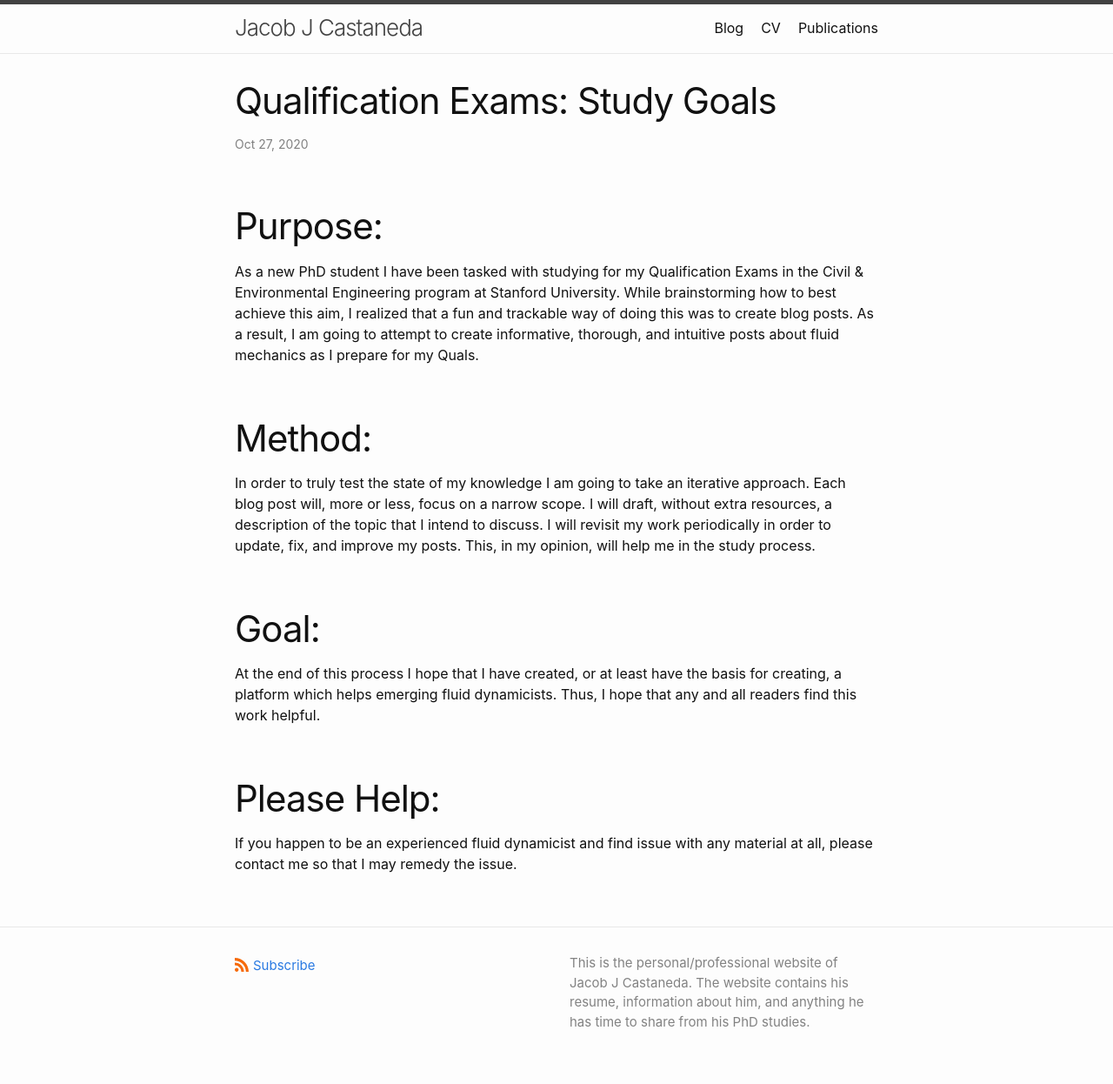
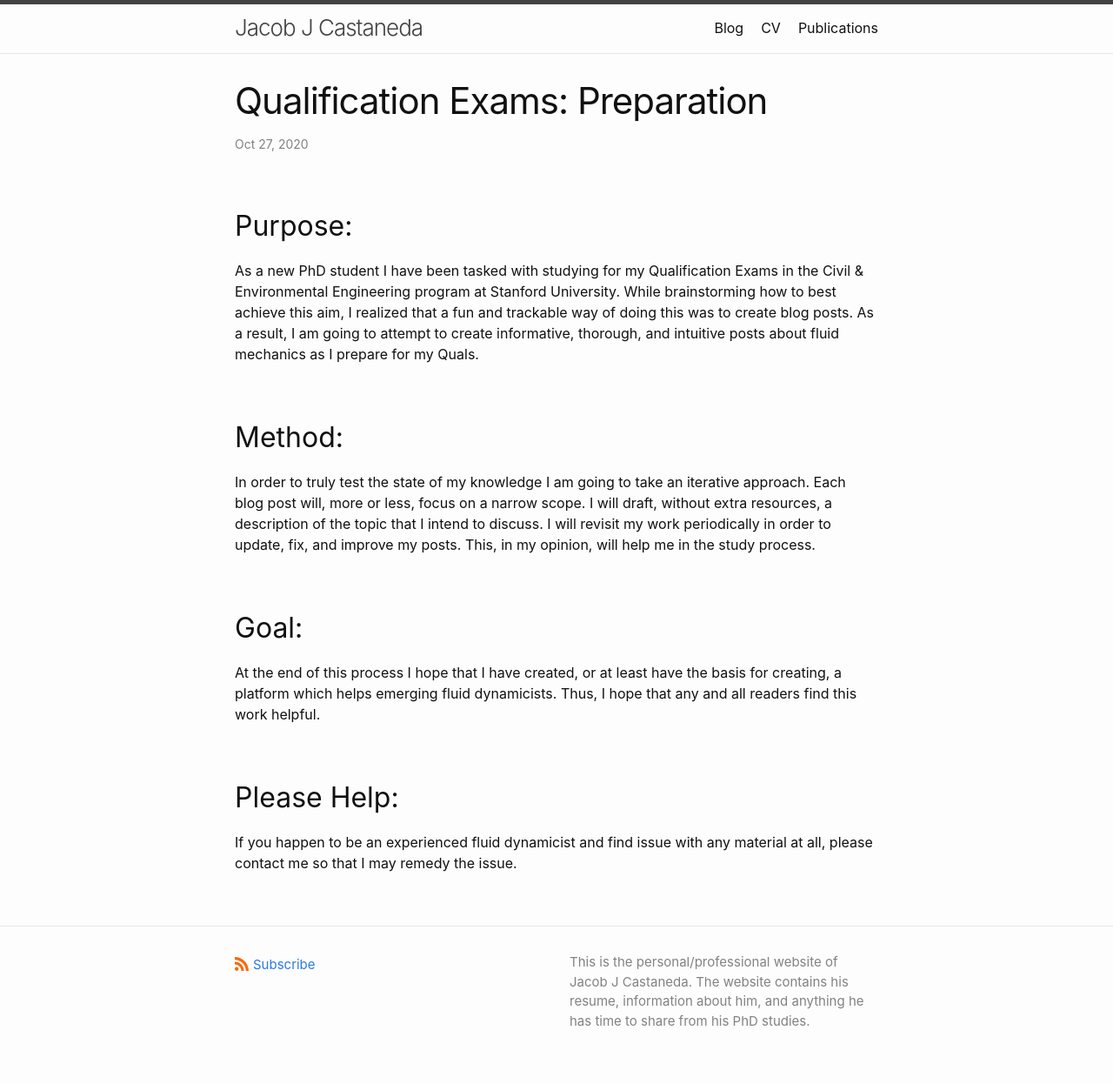
Before and after one commit to jacobjcastaneda/jacobjcastaneda.github.io, a Jekyll site: the page built from docs/_posts/2020-10-27-quals.md, in a window 1280 px wide. Shown: the whole page at 87% size. Built offline with Jekyll 4.4.1, drawn with Linux system fonts in a browser that asks for light colours.

Commit message:
fix font size

```diff
--- a/docs/_posts/2020-10-27-quals.md
+++ b/docs/_posts/2020-10-27-quals.md
@@ -1,20 +1,20 @@
 ---
 layout: post
-title: 'Qualification Exams: Study Goals'
+title: "Qualification Exams: Preparation"
 ---
 
-# Purpose:
+## Purpose:
 
   As a new PhD student I have been tasked with studying for my Qualification Exams in the Civil & Environmental Engineering program at Stanford University. While brainstorming how to best achieve this aim, I realized that a fun and trackable way of doing this was to create blog posts. As a result, I am going to attempt to create informative, thorough, and intuitive posts about fluid mechanics as I prepare for my Quals.
 
-# Method:
+## Method:
 
   In order to truly test the state of my knowledge I am going to take an iterative approach. Each blog post will, more or less, focus on a narrow scope. I will draft, without extra resources, a description of the topic that I intend to discuss. I will revisit my work periodically in order to update, fix, and improve my posts. This, in my opinion, will help me in the study process.
 
-# Goal:
+## Goal:
 
   At the end of this process I hope that I have created, or at least have the basis for creating, a platform which helps emerging fluid dynamicists. Thus, I hope that any and all readers find this work helpful.
 
-# Please Help:
+## Please Help:
 
   If you happen to be an experienced fluid dynamicist and find issue with any material at all, please contact me so that I may remedy the issue.
```
